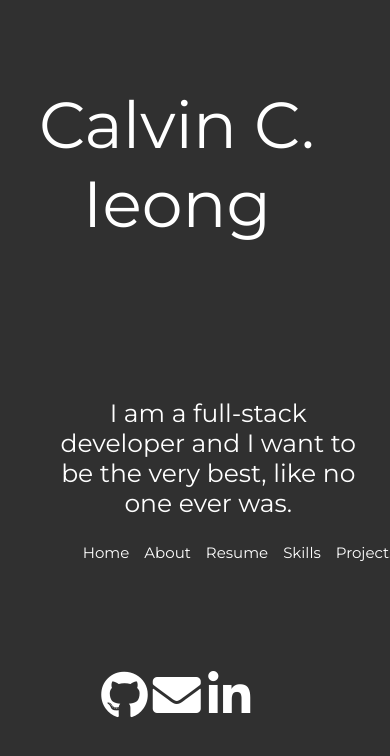
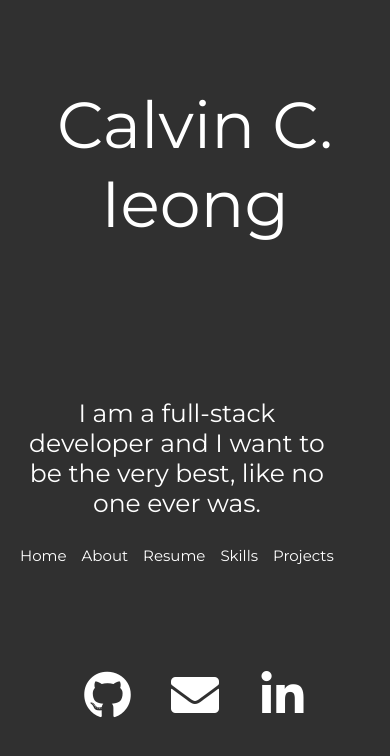
Before and after one commit to ICalvinG/personal-website, a React (Create React App) app: page / in a window 390 px wide. Shown: the top 756 px of the page. Built offline with nearby package versions, Linux system fonts and the light colour scheme.

Commit message:
Add some responsive styling

```diff
--- a/src/assets/stylesheets/components/App.css
+++ b/src/assets/stylesheets/components/App.css
@@ -27,3 +27,18 @@ footer {
   align-self: start;
   justify-self: center;
 }
+
+@media screen and (max-width: 850px) {
+  footer {
+    width: 75%;
+  }
+}
+
+@media screen and (max-width: 720px) {
+  #app__wrapper {
+    grid-template-areas:
+      "header header"
+      "footer footer"
+      "main main";
+  }
+}
--- a/src/assets/stylesheets/components/Header.css
+++ b/src/assets/stylesheets/components/Header.css
@@ -13,9 +13,16 @@
 .header__description {
   display: grid;
   grid-row: auto;
+  grid-gap: .1em;
   align-self: start;
   justify-self: center;
 
   width: 80%;
   font-size: 25px;
 }
+
+@media screen and (max-width: 850px) {
+  .header__description {
+    justify-self: stretch;
+  }
+}
--- a/src/assets/stylesheets/components/Icon.css
+++ b/src/assets/stylesheets/components/Icon.css
@@ -6,3 +6,10 @@
   text-decoration: none;
   color: inherit;
 }
+
+
+@media screen and (max-width: 850px) {
+  .icon__link {
+    margin: 0px 15px;
+  }
+}
--- a/src/assets/stylesheets/components/Navigation.css
+++ b/src/assets/stylesheets/components/Navigation.css
@@ -11,3 +11,9 @@
   font-size: 15px;
   width: 80%;
 }
+
+@media screen and (max-width: 850px) {
+  .navigation__wrapper {
+    justify-self: stretch;
+  }
+}
```
